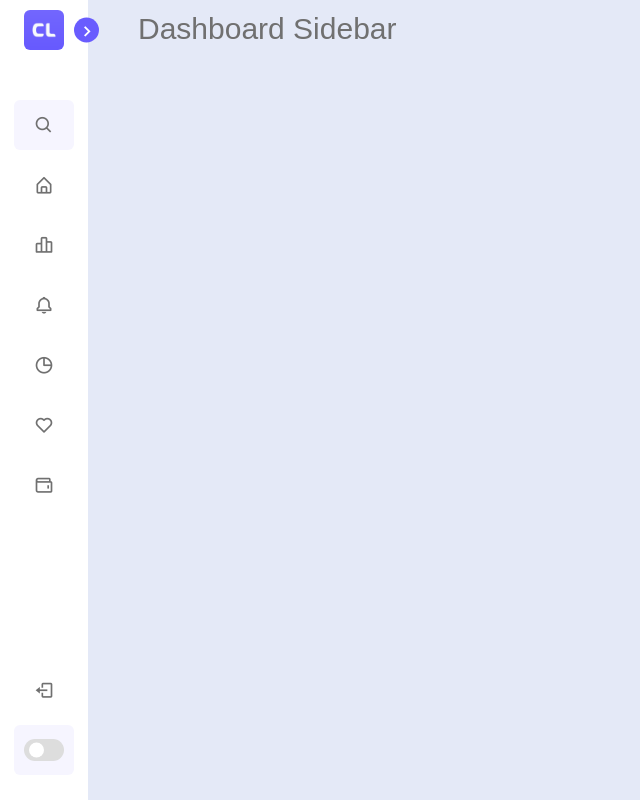
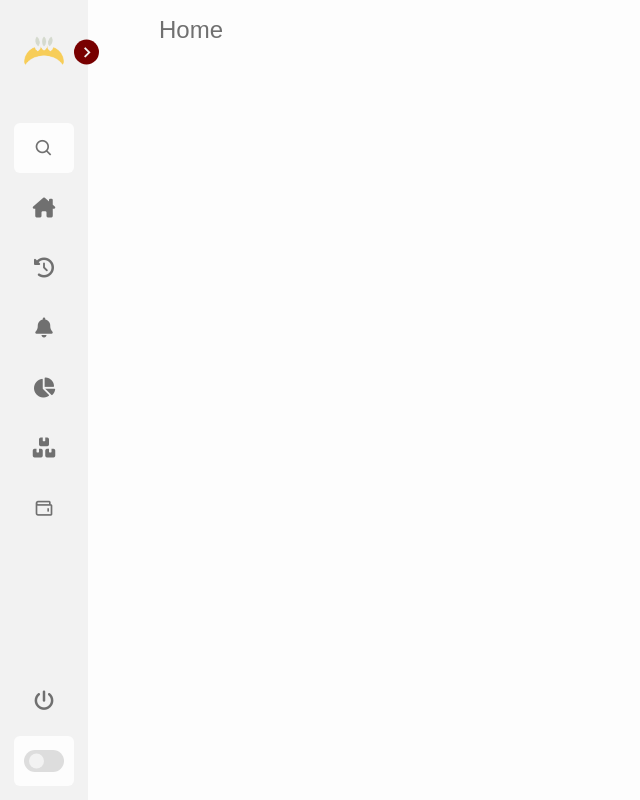
Before and after one commit to jakenapay/SSMS, a PHP site: page / in a window 1280 px wide. Shown: the whole page, without its empty margins (0-640 px from the left). Run offline with PHP 8.4, Linux system fonts and the light colour scheme.

Commit message:
Php
Turn pages into php files and including nav bar to other pages

```diff
--- a/assets/css/style.css
+++ b/assets/css/style.css
@@ -9,10 +9,10 @@
 
 :root {
   /* ===== Colors ===== */
-  --body-color: #E4E9F7;
-  --sidebar-color: #FFF;
-  --primary-color: #695CFE;
-  --primary-color-light: #F6F5FF;
+  --body-color: #fdfdfd;
+  --sidebar-color: #f2f2f2;
+  --primary-color: #780000;
+  --primary-color-light: #fdfdfd;
   --toggle-color: #DDD;
   --text-color: #707070;
 
@@ -106,6 +106,7 @@ body.dark {
 
 .sidebar header {
   position: relative;
+  padding: 1rem 0;
 }
 
 .sidebar header .image-text {
@@ -168,8 +169,12 @@ body.dark .sidebar header .toggle {
 }
 
 .sidebar .menu {
-  margin-top: 40px;
+  margin-top: 20px;
 }
+
+/* .sidebar .menu-links {
+  margin-left: unset !important;
+} */
 
 .sidebar li.search-box {
   border-radius: 6px;
@@ -258,6 +263,10 @@ body.dark .mode .sun-moon i.moon {
   opacity: 0;
 }
 
+.menu-bar .bottom-content {
+  padding-bottom: 2rem;
+}
+
 .menu-bar .bottom-content .toggle-switch {
   position: absolute;
   right: 0;
@@ -308,10 +317,12 @@ body.dark .switch::before {
 }
 
 .home .text {
-  font-size: 30px;
-  font-weight: 500;
   color: var(--text-color);
-  padding: 12px 60px;
+}
+
+.home .header-title {
+  font-size: 1.5rem;
+  padding: 12px 50px;
 }
 
 .sidebar.close~.home {
--- /dev/null
+++ b/index.php
@@ -0,0 +1,72 @@
+<!DOCTYPE html>
+<html lang="en">
+
+<head>
+    <meta charset="UTF-8">
+    <meta http-equiv="X-UA-Compatible" content="IE=edge">
+    <meta name="viewport" content="width=device-width, initial-scale=1.0">
+
+    <!-- CSS -->
+    <link rel="stylesheet" href="assets/css/style.css?v=<?php echo time(); ?>">
+
+    <!-- font awesome icons -->
+    <link rel="stylesheet" href="https://cdnjs.cloudflare.com/ajax/libs/font-awesome/6.2.1/css/all.min.css" integrity="sha512-MV7K8+y+gLIBoVD59lQIYicR65iaqukzvf/nwasF0nqhPay5w/9lJmVM2hMDcnK1OnMGCdVK+iQrJ7lzPJQd1w==" crossorigin="anonymous" referrerpolicy="no-referrer" />
+
+    <!-- Box icons -->
+    <link href='https://unpkg.com/boxicons@2.1.1/css/boxicons.min.css' rel='stylesheet'>
+
+    <!-- Bootstrap CSS  -->
+    <link rel="stylesheet" href="https://cdn.jsdelivr.net/npm/bootstrap@5.2.3/dist/css/bootstrap.min.css" integrity="sha384-rbsA2VBKQhggwzxH7pPCaAqO46MgnOM80zW1RWuH61DGLwZJEdK2Kadq2F9CUG65" crossorigin="anonymous">
+
+    <title>SSMS</title>
+</head>
+
+<body>
+    <!-- Navigational sidebar -->
+    <?php include 'nav.php'; ?>
+
+    <section class="home">
+        <div class="container">
+            <div class="row">
+                <!-- <div class="text">Home</div> -->
+                <p class="header-title text">Home</p>
+
+
+            </div>
+        </div>
+    </section>
+
+    <script>
+        const body = document.querySelector('body'),
+            sidebar = body.querySelector('nav'),
+            toggle = body.querySelector(".toggle"),
+            searchBtn = body.querySelector(".search-box"),
+            modeSwitch = body.querySelector(".toggle-switch"),
+            modeText = body.querySelector(".mode-text");
+
+
+        toggle.addEventListener("click", () => {
+            sidebar.classList.toggle("close");
+        })
+
+        searchBtn.addEventListener("click", () => {
+            sidebar.classList.remove("close");
+        })
+
+        modeSwitch.addEventListener("click", () => {
+            body.classList.toggle("dark");
+
+            if (body.classList.contains("dark")) {
+                modeText.innerText = "Light mode";
+            } else {
+                modeText.innerText = "Dark mode";
+
+            }
+        });
+    </script>
+    <script src="https://cdn.jsdelivr.net/npm/bootstrap@5.2.3/dist/js/bootstrap.min.js" integrity="sha384-cuYeSxntonz0PPNlHhBs68uyIAVpIIOZZ5JqeqvYYIcEL727kskC66kF92t6Xl2V" crossorigin="anonymous"></script>
+    <script src="https://cdn.jsdelivr.net/npm/bootstrap@5.2.3/dist/js/bootstrap.bundle.min.js" integrity="sha384-kenU1KFdBIe4zVF0s0G1M5b4hcpxyD9F7jL+jjXkk+Q2h455rYXK/7HAuoJl+0I4" crossorigin="anonymous"></script>
+
+</body>
+
+</html>
--- a/index.html
+++ b/nav.php
@@ -1,26 +1,8 @@
-<!DOCTYPE html>
-<html lang="en">
-
-<head>
-    <meta charset="UTF-8">
-    <meta http-equiv="X-UA-Compatible" content="IE=edge">
-    <meta name="viewport" content="width=device-width, initial-scale=1.0">
-
-    <!-- CSS -->
-    <link rel="stylesheet" href="assets/css/style.css">
-
-    <!-- Box icons -->
-    <link href='https://unpkg.com/boxicons@2.1.1/css/boxicons.min.css' rel='stylesheet'>
-
-    <title>SSMS</title>
-</head>
-
-<body>
     <nav class="sidebar close">
-        <header>
+        <header class="d-flex justify-content-between">
             <div class="image-text">
                 <span class="image">
-                    <img src="logo.png" alt="Logo">
+                    <img src="logo-wo-name.png" alt="Logo">
                 </span>
 
                 <div class="text logo-text">
@@ -40,39 +22,39 @@
                     <input type="text" placeholder="Search...">
                 </li>
 
-                <ul class="menu-links">
+                <ul class="menu-links p-0">
                     <li class="nav-link">
                         <a href="#">
-                            <i class='bx bx-home-alt icon'></i>
+                            <i class="fa-solid fa-house-chimney icon"></i>
                             <span class="text nav-text">Dashboard</span>
                         </a>
                     </li>
 
                     <li class="nav-link">
                         <a href="#">
-                            <i class='bx bx-bar-chart-alt-2 icon'></i>
-                            <span class="text nav-text">Revenue</span>
+                            <i class="fa-solid fa-clock-rotate-left icon"></i>
+                            <span class="text nav-text">History</span>
                         </a>
                     </li>
 
                     <li class="nav-link">
                         <a href="#">
-                            <i class='bx bx-bell icon'></i>
+                            <i class="fa-solid fa-bell icon"></i>
                             <span class="text nav-text">Notifications</span>
                         </a>
                     </li>
 
                     <li class="nav-link">
                         <a href="#">
-                            <i class='bx bx-pie-chart-alt icon'></i>
+                            <i class="fa-solid fa-chart-pie icon"></i>
                             <span class="text nav-text">Analytics</span>
                         </a>
                     </li>
 
                     <li class="nav-link">
                         <a href="#">
-                            <i class='bx bx-heart icon'></i>
-                            <span class="text nav-text">Likes</span>
+                            <i class="fa-solid fa-boxes-stacked icon"></i>
+                            <span class="text nav-text">Stocks</span>
                         </a>
                     </li>
 
@@ -89,15 +71,15 @@
             <div class="bottom-content">
                 <li class="">
                     <a href="#">
-                        <i class='bx bx-log-out icon'></i>
+                        <i class="fa-solid fa-power-off icon"></i>
                         <span class="text nav-text">Logout</span>
                     </a>
                 </li>
 
                 <li class="mode">
                     <div class="sun-moon">
-                        <i class='bx bx-moon icon moon'></i>
-                        <i class='bx bx-sun icon sun'></i>
+                        <i class="fa-solid fa-moon icon moon"></i>
+                        <i class="fa-solid fa-sun icon sun"></i>
                     </div>
                     <span class="mode-text text">Dark mode</span>
 
@@ -108,42 +90,4 @@
 
             </div>
         </div>
-
     </nav>
-
-    <section class="home">
-        <div class="text">Dashboard Sidebar</div>
-    </section>
-
-    <script>
-        const body = document.querySelector('body'),
-            sidebar = body.querySelector('nav'),
-            toggle = body.querySelector(".toggle"),
-            searchBtn = body.querySelector(".search-box"),
-            modeSwitch = body.querySelector(".toggle-switch"),
-            modeText = body.querySelector(".mode-text");
-
-
-        toggle.addEventListener("click", () => {
-            sidebar.classList.toggle("close");
-        })
-
-        searchBtn.addEventListener("click", () => {
-            sidebar.classList.remove("close");
-        })
-
-        modeSwitch.addEventListener("click", () => {
-            body.classList.toggle("dark");
-
-            if (body.classList.contains("dark")) {
-                modeText.innerText = "Light mode";
-            } else {
-                modeText.innerText = "Dark mode";
-
-            }
-        });
-    </script>
-
-</body>
-
-</html>
```
Also changed, not shown: logo-wo-name.png (added).
